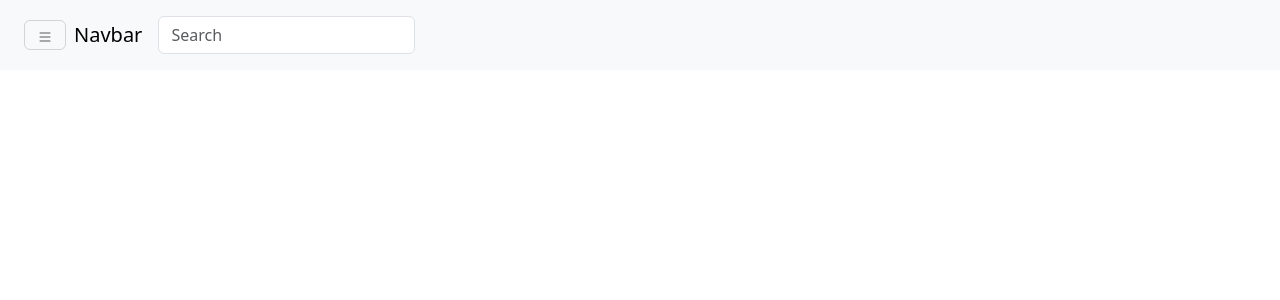
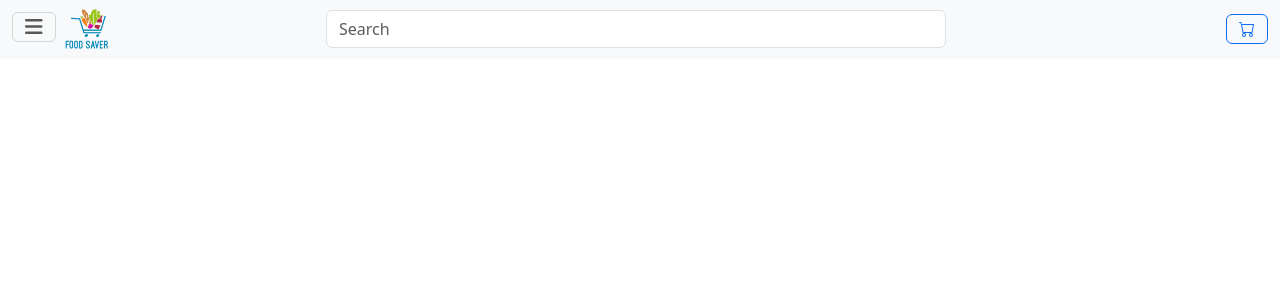
Before and after one commit to ccpoe9/FoodSaver-CSC-SWE-G5, an Angular app in the folder frontend/: page / in a window 1280 px wide. Shown: the top 300 px of the page. Built offline with nearby package versions, Linux system fonts and the light colour scheme.

Commit message:
added logos

```diff
--- a/frontend/src/app/app.component.html
+++ b/frontend/src/app/app.component.html
@@ -1,22 +1,23 @@
 <nav class="navbar bg-body-tertiary fixed-top">
     <div class="container-fluid">
-      <nav class="navbar bg-body-tertiary">
-        <div class="container-fluid">
-          <div>
+      <div class="navbar-left w-25">
         <button class="navbar-toggler me-2" type="button" data-bs-toggle="offcanvas" data-bs-target="#offcanvasNavbar" aria-controls="offcanvasNavbar">
-              <svg xmlns="http://www.w3.org/2000/svg" width="16" height="16" fill="currentColor" class="bi bi-list" viewBox="0 0 16 16">
-                  <path fill-rule="evenodd" d="M2.5 12a.5.5 0 0 1 .5-.5h10a.5.5 0 0 1 0 1H3a.5.5 0 0 1-.5-.5zm0-4a.5.5 0 0 1 .5-.5h10a.5.5 0 0 1 0 1H3a.5.5 0 0 1-.5-.5zm0-4a.5.5 0 0 1 .5-.5h10a.5.5 0 0 1 0 1H3a.5.5 0 0 1-.5-.5z"/>
-                </svg>
+          <i class="fa-solid fa-bars"></i>
         </button>
-            <a class="navbar-brand">Navbar</a>
+        <img src="/assets/FoodSaver.png" width="50em"/>
       </div>
-          <div>
+      <div class="navbar-center w-50">
         <form class="d-flex" role="search">
           <input class="form-control me-2" type="search" placeholder="Search" aria-label="Search">
         </form>
       </div>
+      <div class="navbar-right w-25 d-flex justify-content-end">
+        <button type="button" class="btn btn-outline-primary d-flex align-items-center justify-content-center" >
+          <svg xmlns="http://www.w3.org/2000/svg" width="16" height="16" fill="currentColor" class="bi bi-cart" viewBox="0 0 16 16">
+              <path d="M0 1.5A.5.5 0 0 1 .5 1H2a.5.5 0 0 1 .485.379L2.89 3H14.5a.5.5 0 0 1 .491.592l-1.5 8A.5.5 0 0 1 13 12H4a.5.5 0 0 1-.491-.408L2.01 3.607 1.61 2H.5a.5.5 0 0 1-.5-.5zM3.102 4l1.313 7h8.17l1.313-7H3.102zM5 12a2 2 0 1 0 0 4 2 2 0 0 0 0-4zm7 0a2 2 0 1 0 0 4 2 2 0 0 0 0-4zm-7 1a1 1 0 1 1 0 2 1 1 0 0 1 0-2zm7 0a1 1 0 1 1 0 2 1 1 0 0 1 0-2z"/>
+            </svg>
+        </button>
       </div>
-      </nav>
       <div class="offcanvas offcanvas-start" tabindex="-1" id="offcanvasNavbar" aria-labelledby="offcanvasNavbarLabel">
         <div class="offcanvas-header">
           <h5 class="offcanvas-title" id="offcanvasNavbarLabel">Offcanvas</h5>
@@ -44,10 +45,6 @@
               </ul>
             </li>
           </ul>
-          <form class="d-flex mt-3" role="search">
-            <input class="form-control me-2" type="search" placeholder="Search" aria-label="Search">
-            <button class="btn btn-outline-success" type="submit">Search</button>
-          </form>
         </div>
       </div>
     </div>
--- a/frontend/src/app/app.component.scss
+++ b/frontend/src/app/app.component.scss
@@ -0,0 +1,5 @@
+
+
+#offcanvasNavbar{
+    width: 20%;
+}
--- a/frontend/src/index.html
+++ b/frontend/src/index.html
@@ -5,9 +5,10 @@
   <title>Food Saver</title>
   <base href="/">
   <meta name="viewport" content="width=device-width, initial-scale=1">
-  <link rel="icon" type="image/x-icon" href="favicon.ico">
+  <link rel="icon" type="image/x-icon" href="/assets/FoodSaver.png">
   <link href="https://cdn.jsdelivr.net/npm/bootstrap@5.3.0-alpha1/dist/css/bootstrap.min.css" rel="stylesheet" integrity="sha384-GLhlTQ8iRABdZLl6O3oVMWSktQOp6b7In1Zl3/Jr59b6EGGoI1aFkw7cmDA6j6gD" crossorigin="anonymous">
   <script src="https://cdn.jsdelivr.net/npm/bootstrap@5.3.0-alpha1/dist/js/bootstrap.bundle.min.js" integrity="sha384-w76AqPfDkMBDXo30jS1Sgez6pr3x5MlQ1ZAGC+nuZB+EYdgRZgiwxhTBTkF7CXvN" crossorigin="anonymous"></script>
+  <script src="https://kit.fontawesome.com/1c207577c4.js" crossorigin="anonymous"></script>
 </head>
 <body>
   <app-root></app-root>
```
Also changed, not shown: frontend/src/assets/FoodSaver.png (added). Lines whose indentation alone changed are shown as unchanged.
